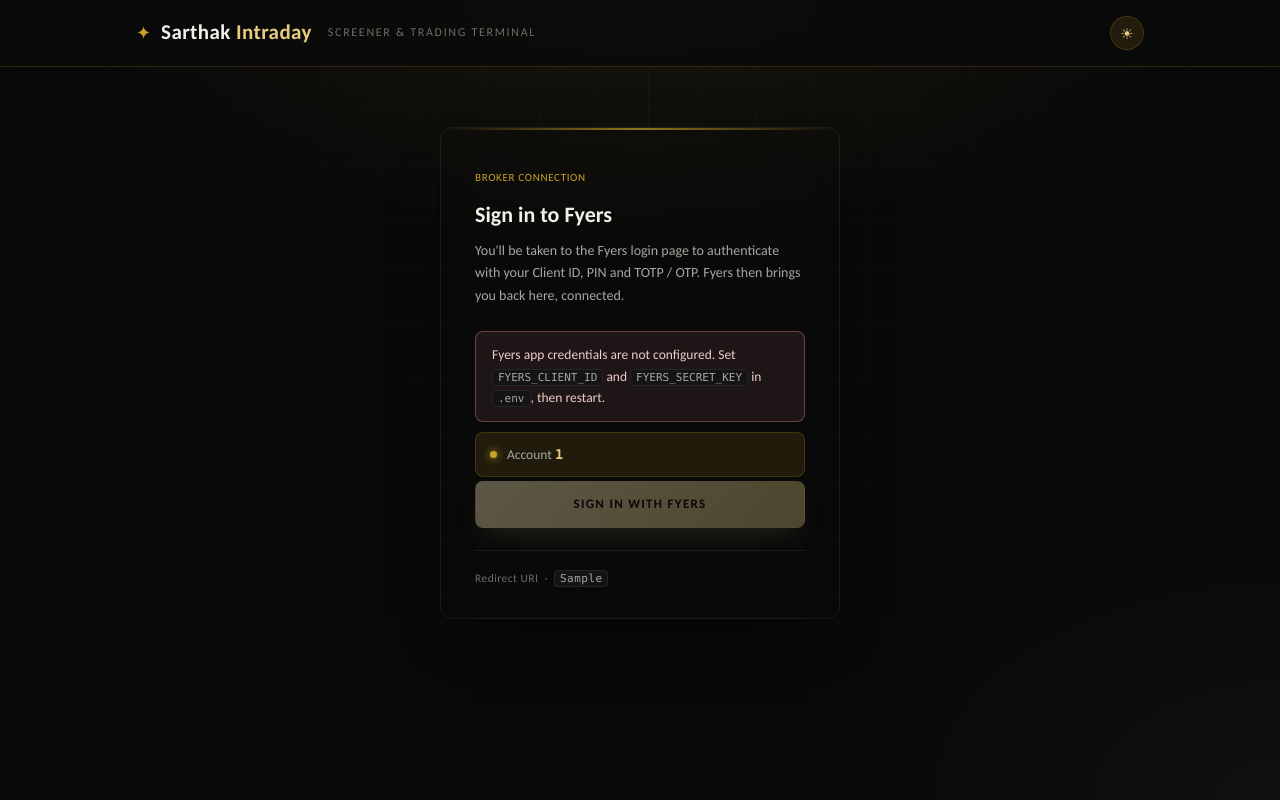
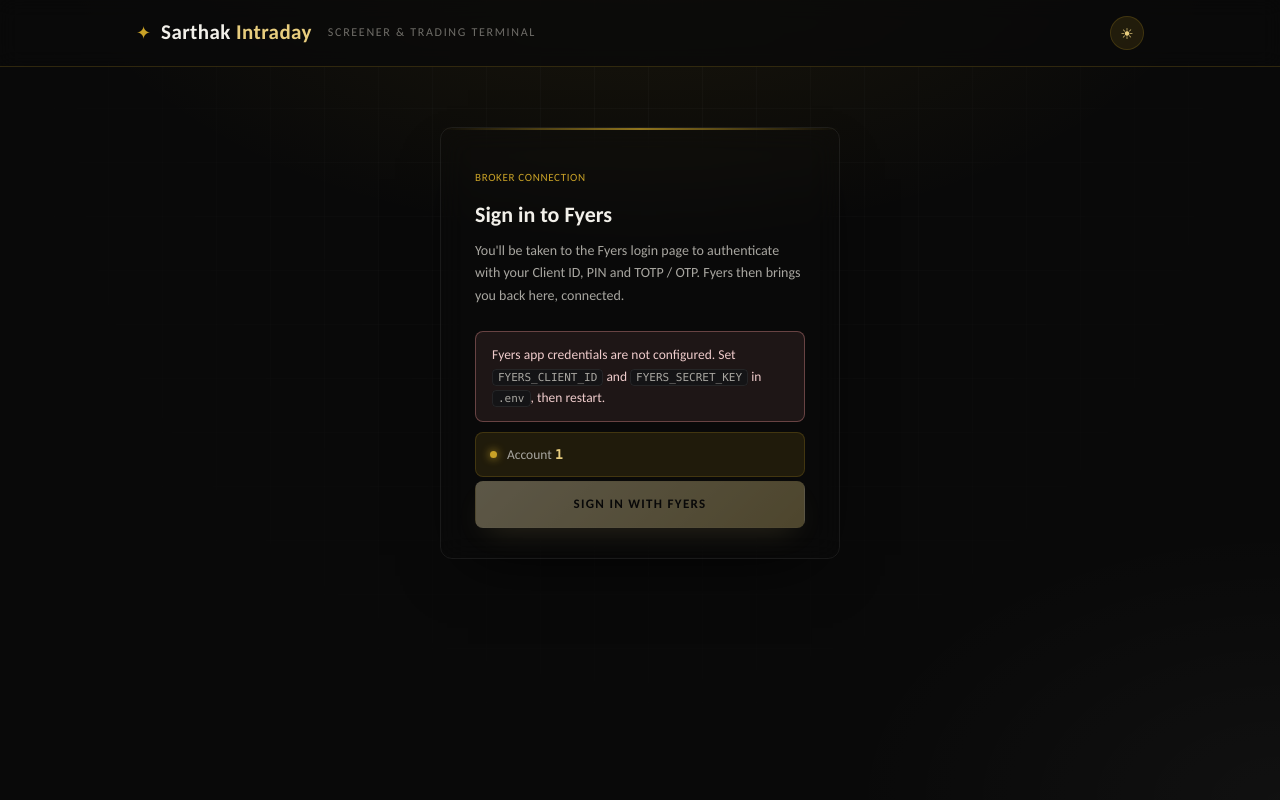
Before and after one commit to arpit-iima-codes/sarthak-intraday, a FastAPI app: template app/templates/login.html in a window 1280 px wide. Run offline with FastAPI, Linux system fonts and the light colour scheme; the template is opened without the code that fills it: most values are stand-ins (such as "Sample title", 1, 10 or a date in 2020).

Commit message:
Login: drop the Redirect URI line
Not useful on the sign-in screen. Removed the hint and the now-unused
redirect_uri template context.

Co-Authored-By: Claude Sonnet 5 <noreply@anthropic.com>
Claude-Session: https://claude.ai/code/session_01S84DP19is74SmkLChTA52Q

```diff
--- a/app/main.py
+++ b/app/main.py
@@ -120,8 +120,7 @@ async def index(request: Request):
     return templates.TemplateResponse(
         request,
         "login.html",
-        _ctx(request, creds_ready=s.creds_ready, fy_id=s.fyers_fy_id,
-             redirect_uri=s.redirect_uri),
+        _ctx(request, creds_ready=s.creds_ready, fy_id=s.fyers_fy_id),
     )
 
 
--- a/app/templates/login.html
+++ b/app/templates/login.html
@@ -30,9 +30,5 @@
   <a href="/login" class="btn btn-primary btn-block {% if not creds_ready %}is-disabled{% endif %}">
     Sign In with Fyers
   </a>
-
-  <p class="hint">
-    Redirect URI &nbsp;·&nbsp; <code>{{ redirect_uri }}</code>
-  </p>
 </div>
 {% endblock %}
```
